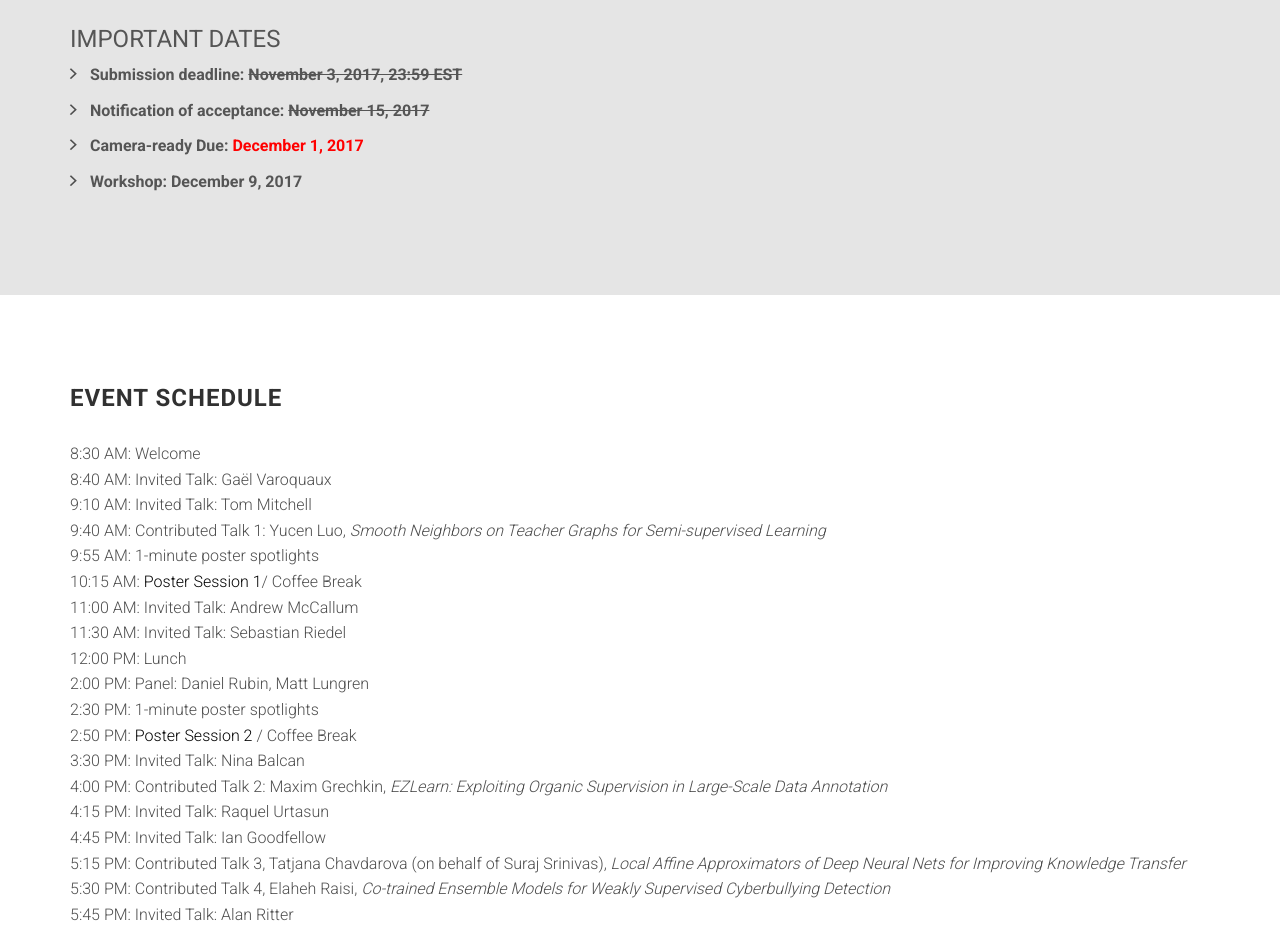
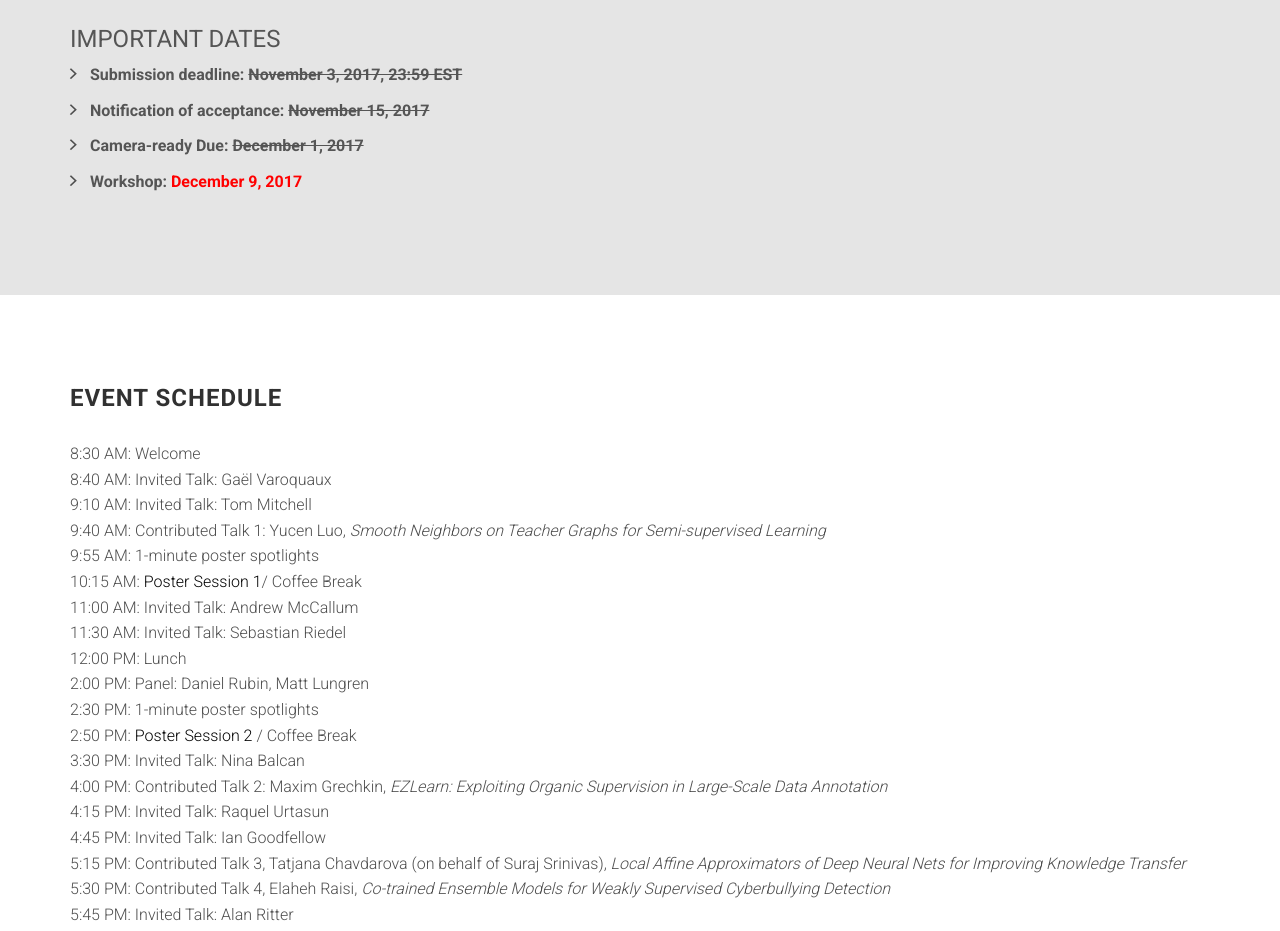
Before and after one commit to lld-workshop/lld-workshop.github.io, a website: page index.html in a window 1280 px wide. Shown: the part 4120-5051 px from the top of the page. Drawn offline with Linux system fonts and the light colour scheme; files whose address does not match are found by name.

Commit message:
adding papers

```diff
--- a/index.html
+++ b/index.html
@@ -377,8 +377,8 @@ extensive intervention</li>
 <ul class="list-arrow-right">
 <li>Submission deadline: <strike>November 3, 2017, 23:59 EST</strike></li>
 <li>Notification of acceptance: <strike>November 15, 2017</strike></li>
-<li>Camera-ready Due: <font color="red">December 1, 2017</font></li>
-<li>Workshop: December 9, 2017</li>
+<li>Camera-ready Due: <strike>December 1, 2017</strike></li>
+<li>Workshop: <font color="red">December 9, 2017</font></li>
 </ul>
 
 
```
